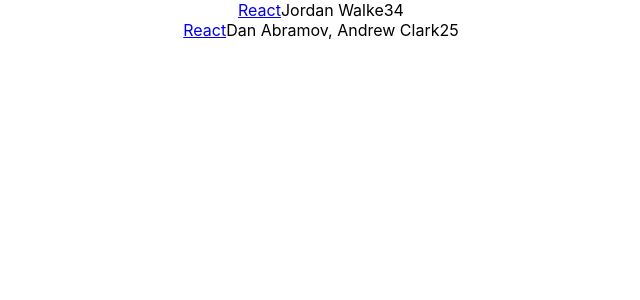
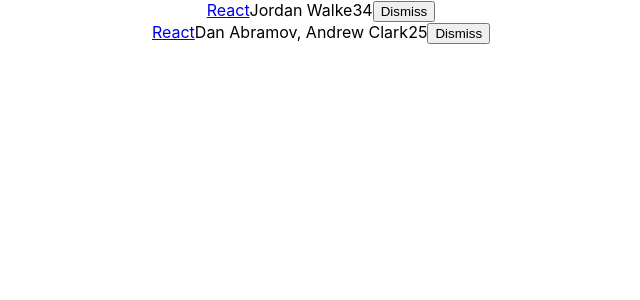
Before and after one commit to Ogbus/codernews, a React (Create React App) app: page / in a window 1280 px wide. Shown: the top 300 px of the page, without its empty margins (319-959 px from the left). Built offline with nearby package versions, Linux system fonts and the light colour scheme.

Commit message:
experiencing unidirectional data flow in react. Using the onclick button, ondimiss function modifies the internal componenent state and the render method of the component runs again to update the view.

```diff
--- a/src/App.js
+++ b/src/App.js
@@ -23,9 +23,17 @@
   constructor(props) {
     super(props);
     this.state = {
-      list: list,
+      list,
     }
+    this.onDismiss = this.onDismiss.bind(this);
   }
+
+  onDismiss(id) {
+    const isNotId = item => item.objectID !== id;
+    const updatedList = this.state.list.filter(isNotId);
+    this.setState({ list: updatedList });
+  }
+
   render() {
     return (
       <div className="App">
@@ -37,6 +45,9 @@
             <span>{item.author}</span>
             <span>{item.num_comments}</span>
             <span>{item.points}</span>
+            <span>
+              <button onClick = {() => this.onDismiss(item.objectID)} type = 'button'>Dismiss</button>
+            </span>
           </div>
         )}
       </div>
```
